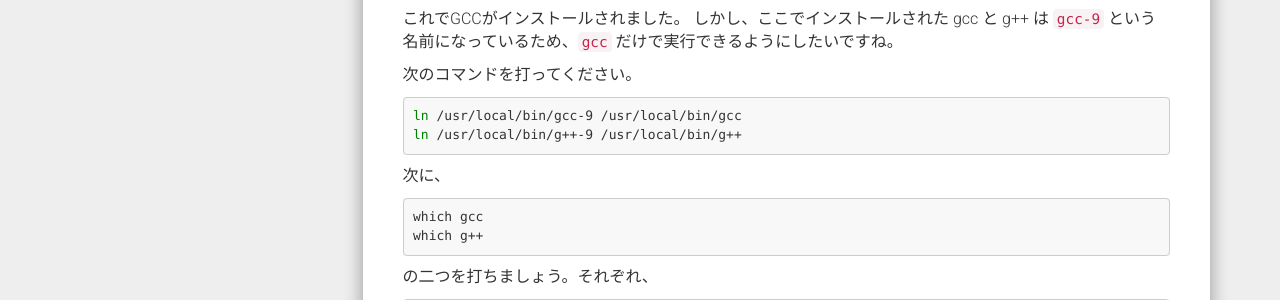
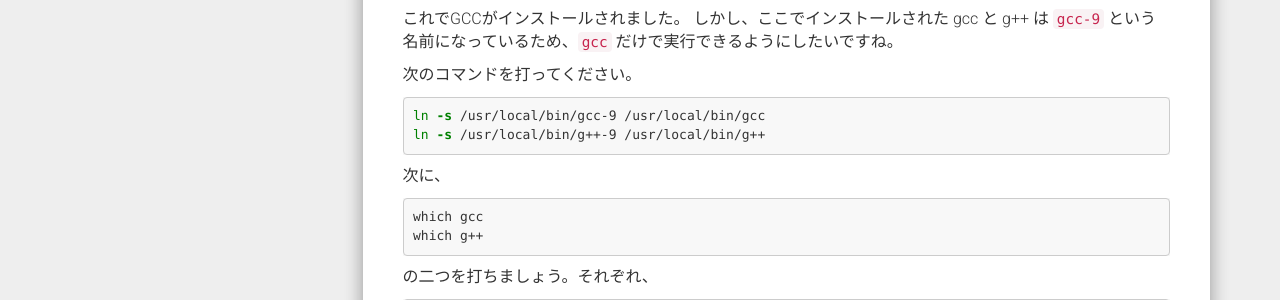
Before and after one commit to TKPaken/beginners, a Jekyll site: the page built from chapter6/mac-gcc.md, in a window 1280 px wide. Shown: the part 1229-1529 px from the top of the page. Built offline with Jekyll 4.4.1, drawn with Linux system fonts in a browser that asks for light colours; nearby versions of some CDN libraries; comment, search, counter and statistics services are not loaded.

Commit message:
Fixed the command in environment construction page for Mac/GCC.

````diff
--- a/chapter6/mac-gcc.md
+++ b/chapter6/mac-gcc.md
@@ -59,8 +59,8 @@ brew install gcc
 次のコマンドを打ってください。
 
 ```zsh
-ln /usr/local/bin/gcc-9 /usr/local/bin/gcc
-ln /usr/local/bin/g++-9 /usr/local/bin/g++
+ln -s /usr/local/bin/gcc-9 /usr/local/bin/gcc
+ln -s /usr/local/bin/g++-9 /usr/local/bin/g++
 ```
 
 次に、
````
